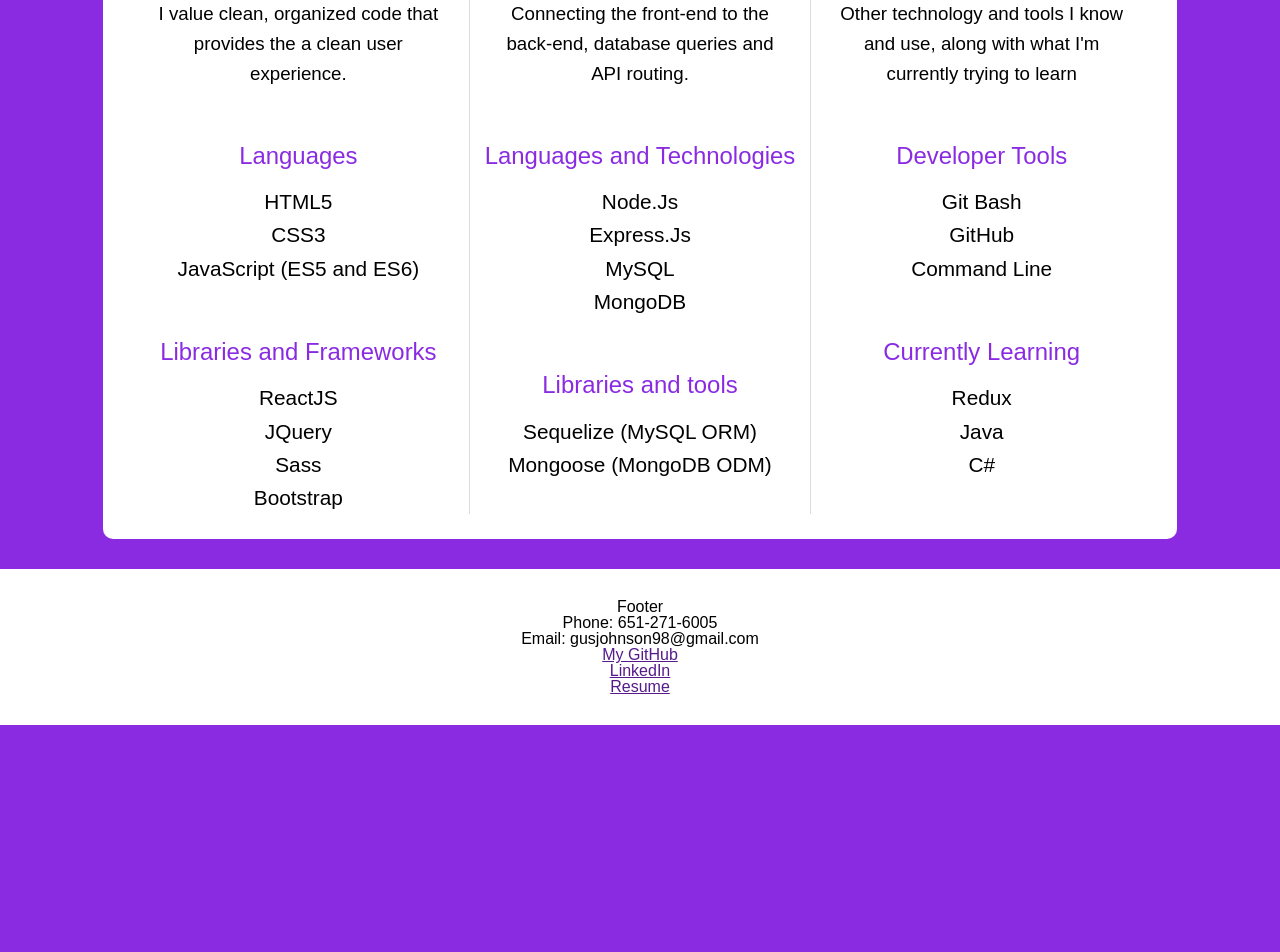
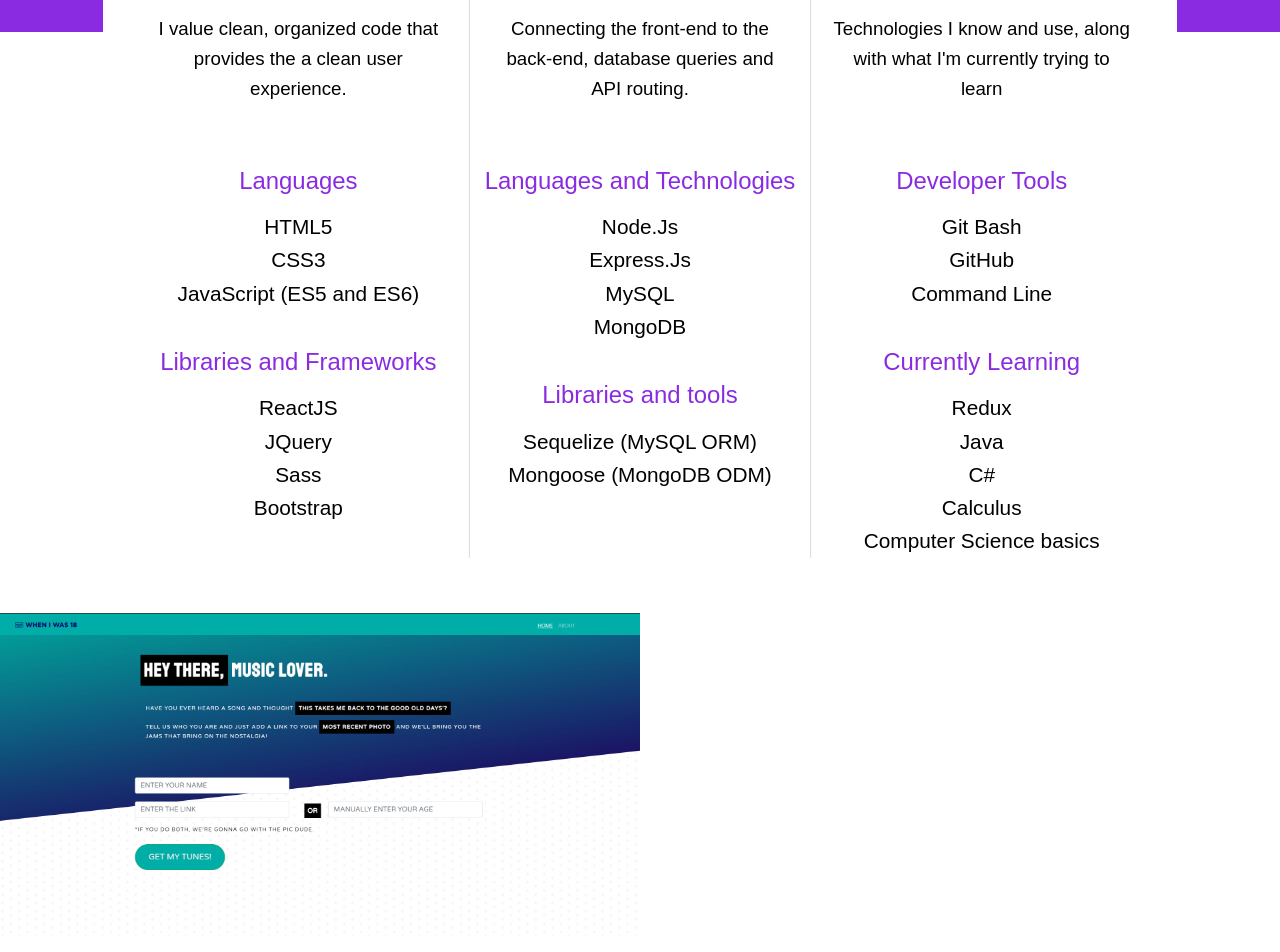
Before and after one commit to August-Johnson/react-portfolio, a React (Create React App) app: page / in a window 1280 px wide. Shown: the part 1240-2192 px from the top of the page. Before the commit the page ends 1965 px from the top, so only its background shows below. Built offline with nearby package versions, Linux system fonts and the light colour scheme.

Commit message:
project hover effect with links and info

```diff
--- a/src/App.js
+++ b/src/App.js
@@ -5,7 +5,11 @@
 import ImageSource from './assets/images/august-background.jpg';
 import AboutMe from './components/AboutMe';
 import Skills from './components/Skills';
+import ProjectContainer from './components/ProjectContainer';
+import ProjectCard from './components/ProjectCard';
 import Footer from './components/Footer';
+
+import ProjectImageOne from './assets/images/project-1.png';
 
 import './assets/css/reset.css';
 import './assets/css/app.css';
@@ -18,6 +22,9 @@
       </Header>
       <AboutMe />
       <Skills />
+      <ProjectContainer>
+        <ProjectCard imageSrc={ProjectImageOne} projectTitle={"When I was 18"} projectDescription={""} projectLink={"https://sindygeb.github.io/incredible-ninjas/"} githubLink={"https://github.com/sindygeb/incredible-ninjas"} />
+      </ProjectContainer>
       <Footer />
     </Home>
   );
--- a/src/assets/css/app.css
+++ b/src/assets/css/app.css
@@ -5,6 +5,7 @@
   text-align: center;
   font-size: 145%;
   padding: 15px 20%;
+  padding-bottom: 200px;
 }
 
 .about-header {
@@ -14,8 +15,47 @@
   margin-bottom: 25px;
 }
 
+.card-container {
+  position: relative;
+  width: 50%;
+}
+
+.project-image {
+  display: block;
+  width: 100%;
+  height: auto;
+}
+
+.overlay {
+  position: absolute;
+  top: 0;
+  bottom: 0;
+  left: 0;
+  right: 0;
+  width: 100%;
+  height: 100%;
+  opacity: 0;
+  -webkit-transition: .5s ease;
+  transition: .5s ease;
+  background-color: #008cba;
+}
+
+.card-container:hover .overlay {
+  opacity: 1;
+}
+
+.project-info {
+  color: #FFFFFF;
+  font-size: 150%;
+  position: absolute;
+  top: 50%;
+  left: 50%;
+  -webkit-transform: translate(-50%, -50%);
+  transform: translate(-50%, -50%);
+  text-align: center;
+}
+
 body {
-  background-color: #8A2BE2;
   font-family: Arial, Helvetica, sans-serif;
 }
 
@@ -72,6 +112,7 @@
   line-height: 1.6;
   border-radius: 10px;
   margin: 30px auto;
+  margin-top: -140px;
   padding: 25px;
 }
 
@@ -97,13 +138,13 @@
 .skill-column h4 {
   color: #8A2BE2;
   font-size: 115%;
-  margin-top: 15px;
   margin-bottom: 10px;
 }
 
 .skill-column p {
   font-size: 90%;
   padding: 0px 20px;
+  margin-bottom: 25px;
 }
 
 @media screen and (min-width: 900px) {
--- a/src/assets/css/components/_about.scss
+++ b/src/assets/css/components/_about.scss
@@ -6,6 +6,7 @@
     text-align: center;
     font-size: 145%;
     padding: 15px 20%;
+    padding-bottom: 200px;
 }
 
 .about-header {
--- a/src/assets/css/components/_card.scss
+++ b/src/assets/css/components/_card.scss
@@ -0,0 +1,39 @@
+.card-container {
+    position: relative;
+    width: 50%;
+}
+
+.project-image {
+    display: block;
+    width: 100%;
+    height: auto;
+}
+
+.overlay {
+    position: absolute;
+    top: 0;
+    bottom: 0;
+    left: 0;
+    right: 0;
+    width: 100%;
+    height: 100%;
+    opacity: 0;
+    transition: .5s ease;
+    background-color: #008cba;
+}
+
+.card-container:hover .overlay {
+    opacity: 1;
+}
+
+.project-info {
+    color: #FFFFFF;
+    font-size: 150%;
+    position: absolute;
+    top: 50%;
+    left: 50%;
+    -webkit-transform: translate(-50%, -50%);
+    -ms-transform: translate(-50%, -50%);
+    transform: translate(-50%, -50%);
+    text-align: center;
+}
--- a/src/assets/css/components/_container.scss
+++ b/src/assets/css/components/_container.scss
@@ -1,4 +1,4 @@
 body {
-    background-color: map-get($colors, secondary-bg);
+    // background-color: map-get($colors, secondary-bg);
     font-family: Arial, Helvetica, sans-serif;
 }
--- a/src/assets/css/components/_skill-column.scss
+++ b/src/assets/css/components/_skill-column.scss
@@ -8,6 +8,7 @@
     line-height: 1.6;
     border-radius: 10px;
     margin: 30px auto;
+    margin-top: -140px;
     padding: 25px;
 }
 
@@ -31,11 +32,11 @@
 .skill-column h4 {
     color: map-get($colors, secondary-bg);
     font-size: 115%;
-    margin-top: 15px;
     margin-bottom: 10px;
 }
 
 .skill-column p {
     font-size: 90%;
     padding: 0px 20px;
+    margin-bottom: 25px;
 }
--- a/src/components/ProjectCard.js
+++ b/src/components/ProjectCard.js
@@ -3,9 +3,18 @@
 function ProjectCard(props) {
     return (
         <div className="card-container">
-            {/* create a card for the project like normal but pass props in for the image, links, etc.*/}
-            {/* hover to seer the links and project name?
-            IMPORTANT! -> (Look into if that meets accessibility standards.) */}
+            <img src={props.imageSrc} className="project-image" />
+
+            <div className="overlay">
+                <div className="project-info">
+                    <h3>{props.projectTitle}</h3>
+                    <p>{props.projectDescription}</p>
+
+                    {props.projectLink ? <a href={props.projectLink} target="_blank">View Site</a> : false}
+                    <br />
+                    <a href={props.githubLink} target="_blank">View Code</a>
+                </div>
+            </div>
         </div>
     );
 }
--- a/src/components/Skills.js
+++ b/src/components/Skills.js
@@ -44,7 +44,7 @@
 
             <div className="skill-column">
                 <h3>Other Skills and More</h3>
-                <p>Other technology and tools I know and use, along with what I'm currently trying to learn</p>
+                <p>Technologies I know and use, along with what I'm currently trying to learn</p>
                 <br />
 
                 <h4>Developer Tools</h4>
@@ -59,6 +59,8 @@
                     <li>Redux</li>
                     <li>Java</li>
                     <li>C#</li>
+                    <li>Calculus</li>
+                    <li>Computer Science basics</li>
                 </ul>
             </div>
 
```
Also changed, not shown: src/assets/images/project-1.png (added), 1 other file (tests, documents, lock files or other folders).
